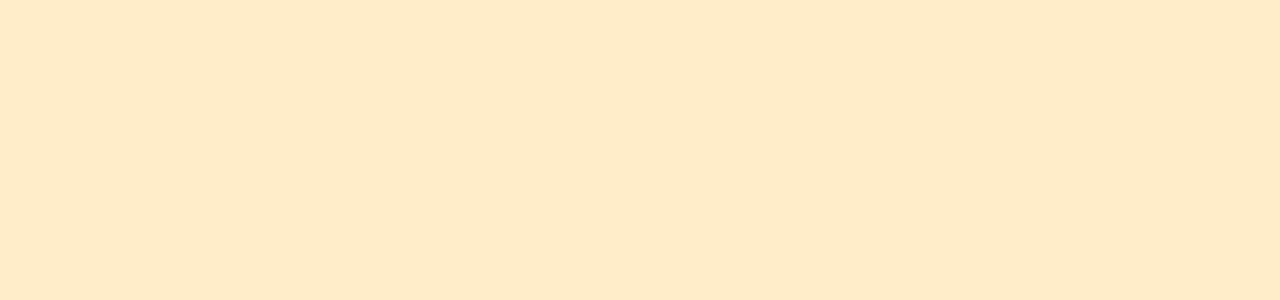
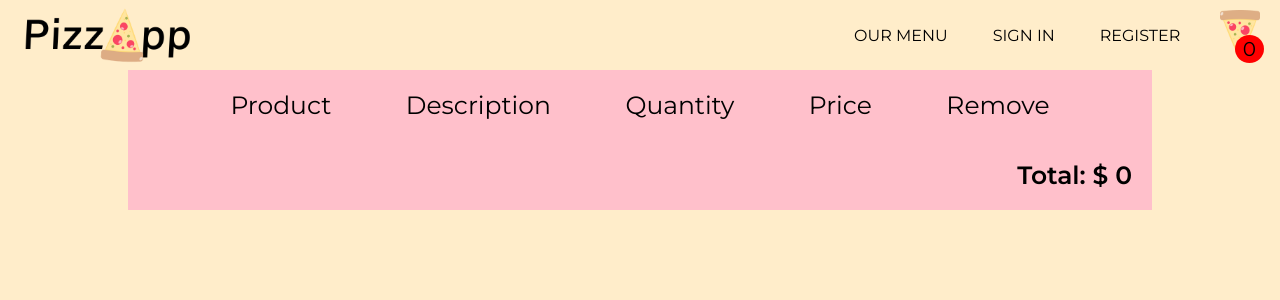
Before and after one commit to Ironessence/pizzapp, a React (Create React App) app: page /checkout in a window 1280 px wide. Before the commit this address had no page. Shown: the top 300 px of the page. Built offline with nearby package versions, Linux system fonts and the light colour scheme.

Commit message:
finished with the checkout dropdown, and checkout route. need to implement remove item on context and checkout

```diff
--- a/src/App.js
+++ b/src/App.js
@@ -1,8 +1,8 @@
 import Navbar from "./routes/Navbar";
-import {useState} from 'react';
 import Homepage from "./routes/Homepage";
 import SignIn from "./routes/SignIn";
 import Register from "./routes/Register";
+import Checkout from "./routes/Checkout";
 import {Routes, Route} from 'react-router-dom';
 import Menu from "./routes/Menu";
 import pizzas from '../src/data';
@@ -20,6 +20,7 @@ function App() {
      <Route path='/menu' element={<Menu pizzas={pizzas} /> }/>
      <Route path='/auth' element={<SignIn /> }/>
      <Route path='/register' element={<Register /> }/>
+     <Route path='/checkout' element={<Checkout />} />
      </Route>
 
    </Routes>
--- a/src/components/CartDropdown.jsx
+++ b/src/components/CartDropdown.jsx
@@ -3,62 +3,44 @@ import styled from 'styled-components';
 import { useContext } from 'react';
 import { CartContext } from '../contexts/CartContext';
 import CartItemComp from './CartItemComp';
+import { useNavigate } from 'react-router-dom';
 
 
 const CartDropdown = () => {
 
-  const {cartItems} = useContext(CartContext);
+  const {cartItems, isCartOpen, setIsCartOpen} = useContext(CartContext);
+  const navigate = useNavigate();
+
+  const goToCheckoutHandler = () => {
+    navigate('/checkout');
+    setIsCartOpen(!isCartOpen);
+  }
 
     return (
     <Container>
          {cartItems.map((cartItem) => (
            <CartItemComp key={cartItem.id} cartItem={cartItem}/>
          ))}
+         <CheckoutButton onClick={goToCheckoutHandler}>GO TO CHECKOUT</CheckoutButton>
     </Container>
   )
 }
 
-const CartItemQty = styled.span`
-
+const CheckoutButton = styled.button`
+  position: absolute;
+  bottom: 2%;
+  font-size: 16px;
+  padding: 10px;
+  border-radius: 12px;
+  border-style: none;
+  background-color: #fed280;
+  font-weight: 500;
+  cursor: pointer;
+  &:hover {
+    background-color: orange;
+  }
 `
 
-const Increment = styled.span`
-
-`
-
-const Decrement = styled.span`
-
-`
-
-const CartButtons = styled.div`
-  display: flex;
-`
-
-const CartItemPrice = styled.h3`
-
-`
-
-const CartItemName = styled.h2`
-
-`
-
-const CartItemDetails = styled.div`
-  display: flex;
-  flex-direction: column;
-`
-
-const CartItemImage = styled.img`
-  width: 25%;
-`
-
-const CartItemContainer = styled.div`
-  display: flex;
-`
-
-const CartText = styled.h3`
-  margin-top: 30px;
-  text-align: center;
-`
 
 const Container = styled.div`
     width: 300px;
--- a/src/components/CartIconComponent.jsx
+++ b/src/components/CartIconComponent.jsx
@@ -7,17 +7,17 @@ import { CartContext } from '../contexts/CartContext';
 
 const CartIconComponent = () => {
 
-  const {isCartOpen, setIsCartOpen} = useContext(CartContext);
+  const {isCartOpen, setIsCartOpen, cartCount} = useContext(CartContext);
 
   const toggleIsCartOpen = () => {
     setIsCartOpen(!isCartOpen);
-    console.log(isCartOpen);
+
   };
 
   return (
     <Container onClick={toggleIsCartOpen}>
         <Image src={PizzaImg} />
-        <Badge>2</Badge>
+        <Badge>{cartCount}</Badge>
     </Container>
   )
 }
--- a/src/components/CartItemComp.jsx
+++ b/src/components/CartItemComp.jsx
@@ -1,10 +1,15 @@
 import React from 'react';
 import styled from 'styled-components';
+import {useContext} from 'react';
+import { CartContext } from '../contexts/CartContext';
 
 
 const CartItemComp = ({cartItem}) => {
 
     const {name, image, ingredients, price, quantity} = cartItem;
+    const {clearItemFromCart} = useContext(CartContext);
+
+    const clearItem = () => clearItemFromCart(cartItem);
 
 
   return (
@@ -12,20 +17,40 @@ const CartItemComp = ({cartItem}) => {
         <PizzaImg src={image}/>
         <PizzaDetails>
         <PizzaName>{name}</PizzaName>
-
-        <PizzaQuantity>{quantity} x ${price}</PizzaQuantity>
+        <PizzaQuantity>
+        {quantity} x ${price}
+        </PizzaQuantity>
         </PizzaDetails>
-        <RemovePizza>X</RemovePizza>
+        <RemovePizza onClick={clearItem}>X</RemovePizza>
       </Container>
   )
 }
 
-const RemovePizza = styled.span`
+const Increment = styled.span`
+  cursor: pointer;
   font-size: 25px;
   font-weight: 700;
 `
 
+const Decrement = styled.span`
+  cursor: pointer;
+  font-size: 25px;
+  font-weight: 700;
+`
+
+const RemovePizza = styled.span`
+  font-size: 25px;
+  font-weight: 700;
+  cursor: pointer;
+
+
+`
+
 const PizzaQuantity = styled.span`
+  align-items: center;
+  justify-content: space-evenly;
+  display: flex;
+
 
 `
 
@@ -41,6 +66,7 @@ const PizzaDetails = styled.div`
 
 const PizzaImg = styled.img`
   width: 70px;
+
 `
 
 const Container = styled.div`
--- /dev/null
+++ b/src/components/CheckoutItemComp.jsx
@@ -0,0 +1,106 @@
+import React from 'react';
+import { useContext } from 'react';
+import { CartContext } from '../contexts/CartContext';
+import styled from 'styled-components';
+
+const CheckoutItemComp = ({cartItem}) => {
+
+    const {name, image, price, quantity, ingredients} = cartItem;
+
+    const {clearItemFromCart, addItemToCart, removeItemFromCart} = useContext(CartContext);
+
+    const clearItemHandler = () => clearItemFromCart(cartItem);
+    const addItemHandler = () => addItemToCart(cartItem);
+    const removeItemHandler = () => removeItemFromCart(cartItem);
+
+  return (
+    <Container>
+        <ImageContainer>
+            <ProductImage src={image}/>
+        </ImageContainer>
+        <Description>
+        <PizzaName>{name}</PizzaName>
+        <Ingredients>{ingredients}</Ingredients>
+        </Description>
+
+        <QuantityContainer>
+        <Decrement>-</Decrement>
+        <Quantity>{quantity}</Quantity>
+        <Increment onClick={addItemHandler}>+</Increment>
+        </QuantityContainer>
+        <Price>{price}</Price>
+        <RemoveButton onClick={clearItemHandler}>X</RemoveButton>
+
+    </Container>
+  )
+}
+
+const Description = styled.div`
+    display: Flex;
+    flex-direction: column;
+    flex-basis: 20%;
+    text-align: center;
+
+`
+
+const RemoveButton = styled.span`
+    flex-basis: 20%;
+    text-align: center;
+    cursor: pointer;
+`
+
+const Price = styled.h3`
+    flex-basis: 20%;
+    text-align: center;
+`
+
+const Increment = styled.span`
+    cursor: pointer;
+`
+
+const Quantity = styled.h4`
+
+`
+
+const Decrement = styled.span`
+
+`
+
+const QuantityContainer = styled.div`
+    flex-basis: 20%;
+    display: flex;
+    justify-content: space-evenly;
+    width: 100%;
+
+
+`
+
+const PizzaName = styled.h3`
+
+`
+
+const Ingredients = styled.span`
+
+`
+
+const ProductImage = styled.img`
+    min-width: 30%;
+    width: 200px;
+
+`
+
+const ImageContainer = styled.div`
+    flex: 1;
+    flex-basis: 20%;
+    padding-left: 20px;
+
+
+`
+
+const Container = styled.div`
+    display: flex;
+    align-items: center;
+
+`
+
+export default CheckoutItemComp
--- a/src/contexts/CartContext.js
+++ b/src/contexts/CartContext.js
@@ -1,4 +1,4 @@
-import {createContext, useState} from 'react';
+import {createContext, useEffect, useState} from 'react';
 
 //ADD TO CART FUNCTION ----------------------
 const addCartItem = (cartItems, productToAdd) => {
@@ -16,6 +16,13 @@ const addCartItem = (cartItems, productToAdd) => {
 
 //-------------------------------------------
 
+//CLEAR ITEM FROM CART FUNCTION --------------------
+const clearCartItem = (cartItems, cartItemToClear) =>
+cartItems.filter((cartItem) => cartItem.id !== cartItemToClear.id);
+
+
+//--------------------------------------------------
+
 
 //CART OPEN/CLOSED --------------------------
 export const CartContext = createContext({
@@ -23,6 +30,9 @@ export const CartContext = createContext({
     setIsCartOpen: () => {},
     cartItems: [],
     addItemToCart: () => {},
+    clearItemFromCart: () => {},
+    cartCount: 0,
+    cartTotal: 0,
 })
 //-------------------------------------------
 
@@ -31,14 +41,35 @@ export const CartProvider = ({children}) => {
 //USE STATES--------------------------------------------
     const [isCartOpen, setIsCartOpen] = useState(false);
     const [cartItems, setCartItems] = useState([]);
+    const [cartCount, setCartCount] = useState(0);
+    const [cartTotal, setCartTotal] = useState(0);
 //------------------------------------------------------
+//CART COUNT BUBBLE-----------------------
+
+useEffect(() => {
+    const newCartCount = cartItems.reduce((total, cartItem) => total + cartItem.quantity, 0)
+    setCartCount(newCartCount);
+}, [cartItems])
+
+//----------------------------------------
+
+//CART TOTAL ON CHECKOUT-------------------
+useEffect(() => {
+    const newCartTotal = cartItems.reduce((total, cartItem) => total + cartItem.quantity * cartItem.price, 0)
+    setCartTotal(newCartTotal);
+}, [cartItems])
+//-----------------------------------------
 
 //ADD ITEM TO CART-------------------------
 const addItemToCart = (productToAdd) => {
     setCartItems(addCartItem(cartItems, productToAdd));
 }
 //----------------------------------------
-
+//REMOVE ITEM FROM CART---------------------
+const clearItemFromCart = (cartItemToClear) => {
+    setCartItems(clearCartItem(cartItems, cartItemToClear));
+}
+//-------------------------------------------
 
 
 //VALUES-----------------------------
@@ -47,6 +78,9 @@ const addItemToCart = (productToAdd) => {
         setIsCartOpen,
         addItemToCart,
         cartItems,
+        clearItemFromCart,
+        cartCount,
+        cartTotal,
     }
 //-------------------------------------
 
--- /dev/null
+++ b/src/routes/Checkout.jsx
@@ -0,0 +1,69 @@
+import React from 'react';
+import styled from 'styled-components';
+import {useContext} from 'react';
+import {CartContext} from '../contexts/CartContext';
+import CheckoutItemComp from '../components/CheckoutItemComp';
+
+const Checkout = () => {
+
+  const {cartItems, cartTotal} = useContext(CartContext);
+
+  return (
+    <Container>
+      <CheckoutHeader>
+      <HeaderTitle>Product</HeaderTitle>
+      <HeaderTitle>Description</HeaderTitle>
+      <HeaderTitle>Quantity</HeaderTitle>
+      <HeaderTitle>Price</HeaderTitle>
+      <HeaderTitle>Remove</HeaderTitle>
+      </CheckoutHeader>
+      <CheckoutItemsContainer>
+      {cartItems.map((cartItem) =>
+        (<CheckoutItemComp key={cartItem.id} cartItem={cartItem}/>)
+      )}
+      <Total>Total: $ {cartTotal}</Total>
+      </CheckoutItemsContainer>
+    </Container>
+  )
+}
+
+const Total = styled.span`
+  align-self: flex-end;
+  padding: 20px;
+  font-size: 25px;
+  font-weight: 600;
+`
+
+const CheckoutItemsContainer = styled.div`
+  display: flex;
+  flex-direction: column;
+
+  width: 100%;
+
+`
+
+const HeaderTitle = styled.span`
+
+`
+
+const CheckoutHeader = styled.div`
+  width: 80%;
+  display: flex;
+  font-size: 25px;
+  justify-content: space-between;
+  padding: 20px 0px;
+`
+
+const Container = styled.div`
+  width: 80%;
+  display: flex;
+  flex-direction: column;
+  align-items: center;
+  justify-content: center;
+  background-color: pink;
+  margin-left: auto;
+  margin-right: auto;
+
+`
+
+export default Checkout
--- a/src/routes/Navbar.jsx
+++ b/src/routes/Navbar.jsx
@@ -77,7 +77,7 @@ const Logo = styled.img`
 `
 
 const Container = styled.div`
-    position: fixed;
+    position: relative;
     width: 100%;
     height: 70px;
     background-color: transparent;
```
